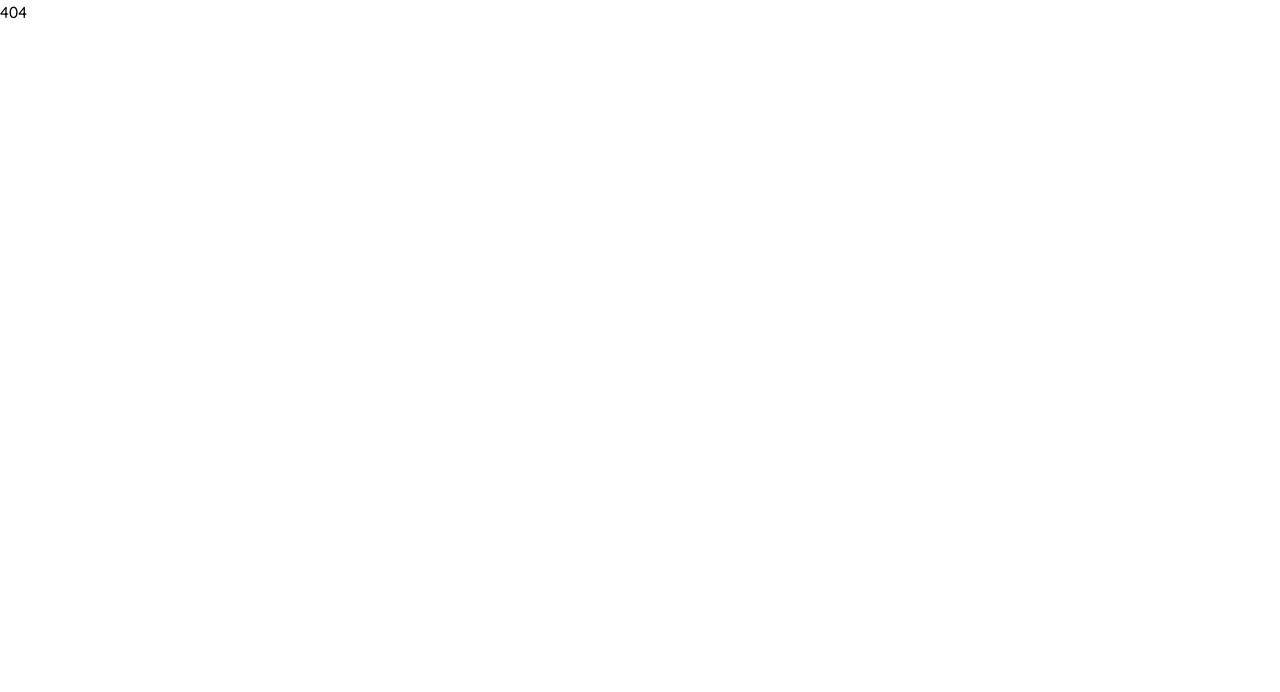
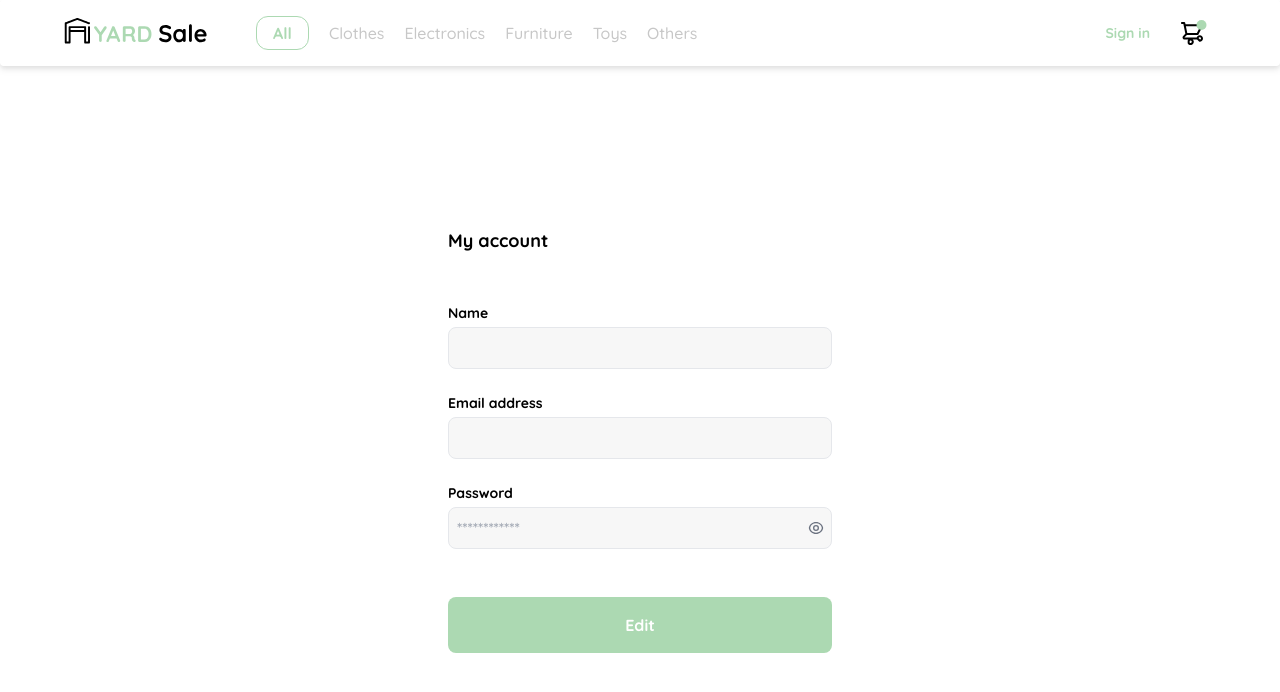
Before and after one commit to johnpablo7/yard-sale, a React (Vite) app: page /mi-cuenta-editar in a window 1280 px wide. Shown: the top 692 px of the page. Built offline with nearby package versions, Linux system fonts and the light colour scheme.

Commit message:
add MyAccountEdit

```diff
--- a/src/App.jsx
+++ b/src/App.jsx
@@ -6,11 +6,11 @@ import { AuthLayout } from "./layouts/auth/AuthLayout";
 import { Error404 } from "./pages/404";
 import { ChangePassword } from "./pages/auth/ChangePassword";
 import { CreateAccount } from "./pages/auth/CreateAccount";
-import { EditAccount } from "./pages/auth/EditAccount";
 import { Login } from "./pages/auth/Login";
+import { MyAccount } from "./pages/auth/MyAccount";
+import { MyAccountEdit } from "./pages/auth/MyAccountEdit";
 import { RecoveryPassword } from "./pages/auth/RecoveryPassword";
 import { RecoveryPasswordEmail } from "./pages/auth/RecoveryPasswordEmail";
-import { SaveAccount } from "./pages/auth/SaveAccount";
 
 export const App = () => {
   return (
@@ -31,8 +31,8 @@ export const App = () => {
             path="restablecer-password/:token"
             element={<ChangePassword />}
           />
-          <Route path="editar-cuenta" element={<EditAccount />} />
-          <Route path="guardar-cuenta" element={<SaveAccount />} />
+          <Route path="mi-cuenta" element={<MyAccount />} />
+          <Route path="mi-cuenta-editar" element={<MyAccountEdit />} />
         </Route>
         <Route path="*" element={<Error404 />} />
       </Routes>
--- a/src/pages/auth/CreateAccount.jsx
+++ b/src/pages/auth/CreateAccount.jsx
@@ -52,7 +52,7 @@ export const CreateAccount = () => {
   return (
     // Aqui va un p-5 que lo tiene el AuthLayout para todos los formularios o paginas.
     <div className="md:w-96 w-full">
-      <form onSubmit={handleSubmit} className="flex flex-col mt-10">
+      <form onSubmit={handleSubmit} className="flex flex-col mt-16">
         <label className="text-lg font-bold mb-11">My account</label>
 
         <div className="relative mb-6">
@@ -60,7 +60,7 @@ export const CreateAccount = () => {
           <input
             type="text"
             className="bg-app-alabaster w-full rounded-lg py-2 px-8 outline-none border border-gray-200"
-            placeholder="Nombre(s)"
+            placeholder="First Name *"
             value={name}
             onChange={(e) => setName(e.target.value)}
           />
@@ -71,7 +71,7 @@ export const CreateAccount = () => {
           <input
             type="text"
             className="bg-app-alabaster w-full rounded-lg py-2 px-8 outline-none border border-gray-200"
-            placeholder="Apellidos"
+            placeholder="Last Name *"
             value={lastname}
             onChange={(e) => setLastname(e.target.value)}
           />
@@ -83,7 +83,7 @@ export const CreateAccount = () => {
           <input
             type="email"
             className="bg-app-alabaster w-full rounded-lg py-2 px-8 outline-none border border-gray-200"
-            placeholder="Correo electrónico"
+            placeholder="E-mail *"
             value={email}
             onChange={(e) => setEmail(e.target.value)}
           />
@@ -94,7 +94,7 @@ export const CreateAccount = () => {
           <input
             type={showPassword ? "text" : "password"}
             className="bg-app-alabaster w-full rounded-lg py-2 px-8 outline-none border border-gray-200"
-            placeholder="Contraseña"
+            placeholder="Password"
             value={password}
             onChange={(e) => setPassword(e.target.value)}
           />
@@ -116,7 +116,7 @@ export const CreateAccount = () => {
           <input
             type={showPassword ? "text" : "password"}
             className="bg-app-alabaster w-full rounded-lg py-2 px-8 outline-none border border-gray-200"
-            placeholder="Confirmar contraseña"
+            placeholder="Confirmar password"
             value={password}
             onChange={(e) => setConfirmPassword(e.target.value)}
           />
--- a/src/pages/auth/EditAccount.jsx
+++ b/src/pages/auth/MyAccount.jsx
@@ -1,6 +1,6 @@
 import { Link } from "react-router-dom";
 
-export const EditAccount = () => {
+export const MyAccount = () => {
   const handleSubmit = (e) => {
     e.preventDefault();
 
@@ -30,12 +30,12 @@ export const EditAccount = () => {
             ************
           </p>
         </div>
-        <div>
-          <button className=" text-app-green w-full rounded-lg mt-36 py-4 hover:bg-green-700 hover:text-app-white transition-colors outline-none border border-app-green font-bold">
-            <Link to="/registro">Edit</Link>
-          </button>
-        </div>
       </form>
+      <div>
+        <button className=" text-app-green w-full rounded-lg mt-28 md:mt-6 py-4 hover:bg-green-700 hover:text-app-white transition-colors outline-none border border-app-green font-bold">
+          <Link to="/registro">Edit</Link>
+        </button>
+      </div>
     </div>
   );
 };
--- a/src/pages/auth/SaveAccount.jsx
+++ b/src/pages/auth/MyAccountEdit.jsx
@@ -3,7 +3,7 @@ import { RiEyeLine, RiEyeOffLine } from "react-icons/ri";
 import { Link } from "react-router-dom";
 import { toast } from "react-toastify";
 
-export const SaveAccount = () => {
+export const MyAccountEdit = () => {
   const [showPassword, setShowPassword] = useState(false);
   const [email, setEmail] = useState("");
   const [password, setPassword] = useState("");
@@ -43,7 +43,7 @@ export const SaveAccount = () => {
           <input
             type="email"
             className="bg-app-alabaster w-full rounded-lg py-2 px-2 outline-none border border-gray-200"
-            placeholder="username"
+            placeholder=""
             value={email}
             onChange={(e) => setEmail(e.target.value)}
           />
@@ -53,7 +53,7 @@ export const SaveAccount = () => {
           <input
             type="email"
             className="bg-app-alabaster w-full rounded-lg py-2 px-2 outline-none border border-gray-200"
-            placeholder="username@gmail.com"
+            placeholder=""
             value={email}
             onChange={(e) => setEmail(e.target.value)}
           />
@@ -80,8 +80,8 @@ export const SaveAccount = () => {
           )}
         </div>
         <div>
-          <button className="bg-app-green text-white w-full rounded-lg py-4 mt-36 hover:bg-green-700 transition-colors font-bold">
-            <Link to="/registro">Save</Link>
+          <button className="bg-app-green text-white w-full rounded-lg py-4 mt-28 md:mt-6 hover:bg-green-700 transition-colors font-bold">
+            <Link to="/registro">Edit</Link>
           </button>
         </div>
       </form>
```
